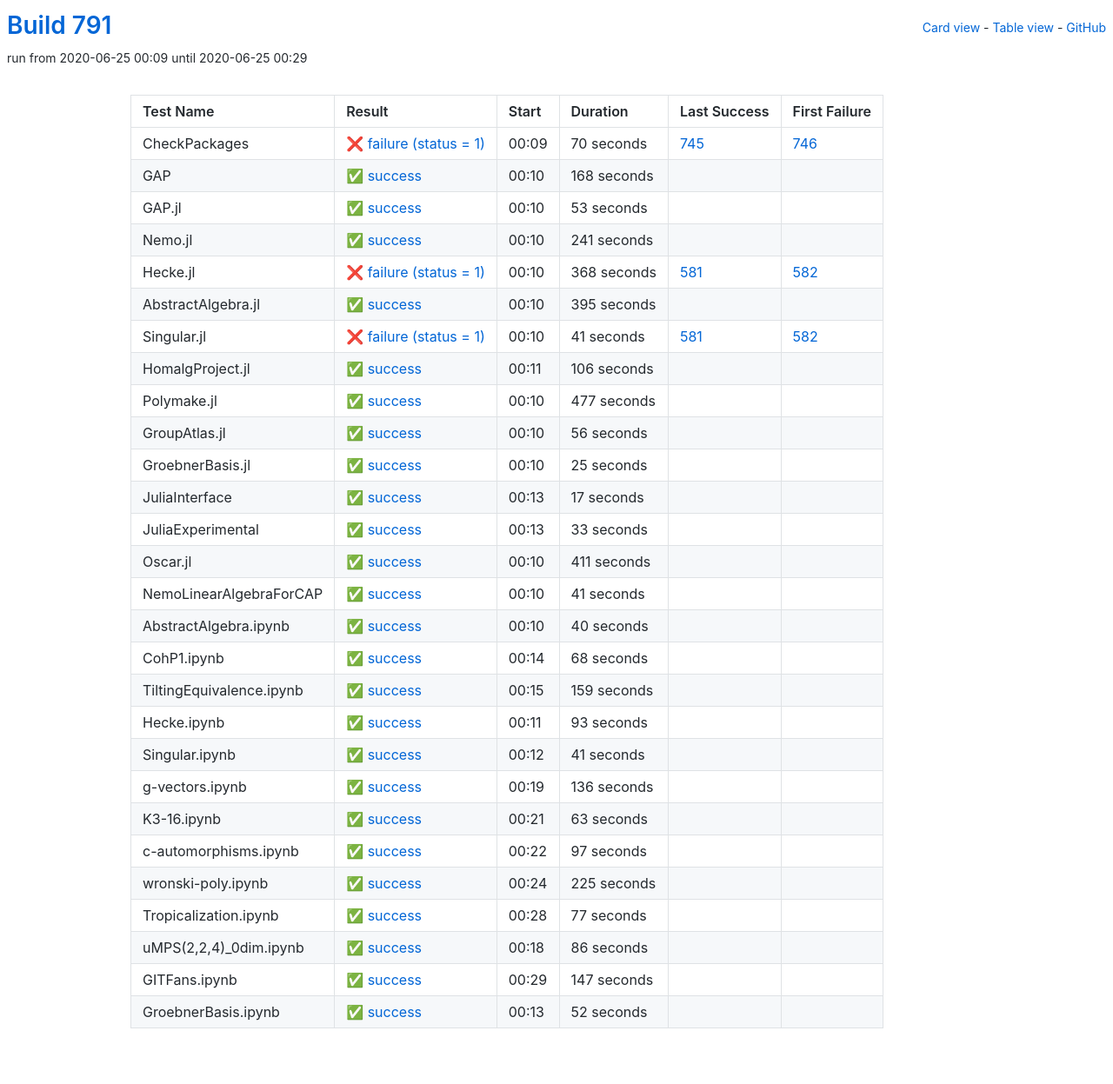
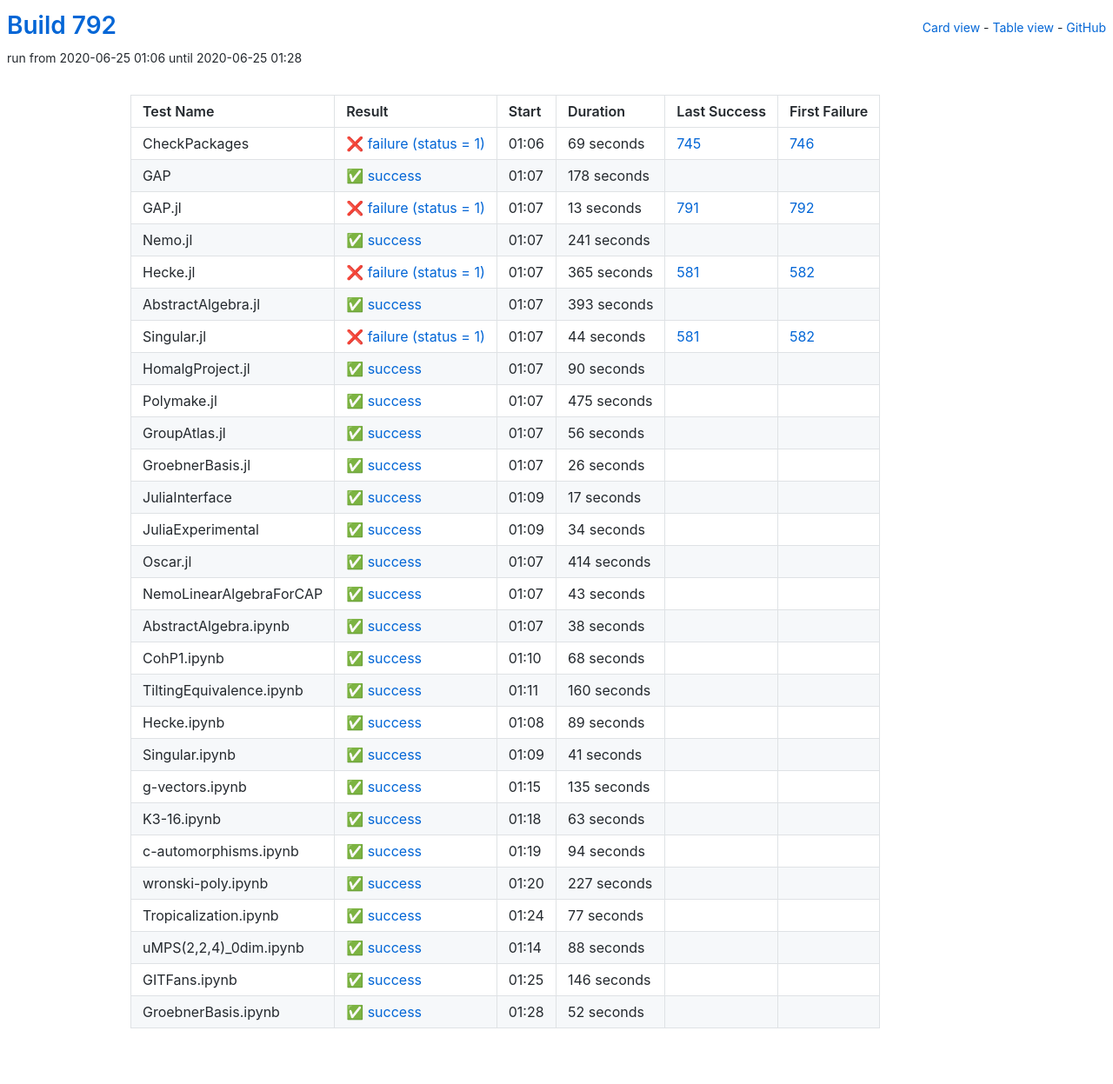
Before and after one commit to oscar-system/oscar-ci-status-1.4, a Jekyll site: the page built from table.html, in a window 1280 px wide. Shown: the whole page at 87% size. Built offline with Jekyll 4.4.1, drawn with Linux system fonts in a browser that asks for light colours.

Commit message:
Build #792

```diff
--- a/_data/ci.yml
+++ b/_data/ci.yml
@@ -1,6 +1,6 @@
 ---
-build: 791
-build_url: https://oscarci.mathematik.uni-kl.de/job/oscar-julia-1.4/791/
+build: 792
+build_url: https://oscarci.mathematik.uni-kl.de/job/oscar-julia-1.4/792/
 job: oscar-julia-1.4
 organization: oscar-system
 repo: oscar-ci-status-1.4
@@ -8,44 +8,44 @@ repourl: https://github.com/oscar-system/oscar-ci-status-1.4
 tests:
 - name: CheckPackages
   id: checkpackages
-  log: https://oscarci.mathematik.uni-kl.de/job/oscar-julia-1.4/791/artifact/logs/build-791/CheckPackages.log
-  start: 2020-06-25 00:09
+  log: https://oscarci.mathematik.uni-kl.de/job/oscar-julia-1.4/792/artifact/logs/build-792/CheckPackages.log
+  start: 2020-06-25 01:06
   success: false
   exitcode: 1
   status: failure
-  duration: 70
+  duration: 69
   last_success: 745
   last_success_url: https://oscarci.mathematik.uni-kl.de/job/oscar-julia-1.4/745/
   first_failure: 746
   first_failure_url: https://oscarci.mathematik.uni-kl.de/job/oscar-julia-1.4/746/
 - name: GAP
   id: gap
-  log: https://oscarci.mathematik.uni-kl.de/job/oscar-julia-1.4/791/artifact/logs/build-791/GAP.log
-  start: 2020-06-25 00:10
+  log: https://oscarci.mathematik.uni-kl.de/job/oscar-julia-1.4/792/artifact/logs/build-792/GAP.log
+  start: 2020-06-25 01:07
   success: true
   exitcode: 0
   status: success
-  duration: 168
+  duration: 178
   last_success: false
   last_success_url:
   first_failure: false
   first_failure_url:
 - name: GAP.jl
   id: gap-jl
-  log: https://oscarci.mathematik.uni-kl.de/job/oscar-julia-1.4/791/artifact/logs/build-791/GAP.jl.log
-  start: 2020-06-25 00:10
-  success: true
-  exitcode: 0
-  status: success
-  duration: 53
-  last_success: false
-  last_success_url:
-  first_failure: false
-  first_failure_url:
+  log: https://oscarci.mathematik.uni-kl.de/job/oscar-julia-1.4/792/artifact/logs/build-792/GAP.jl.log
+  start: 2020-06-25 01:07
+  success: false
+  exitcode: 1
+  status: failure
+  duration: 13
+  last_success: 791
+  last_success_url: https://oscarci.mathematik.uni-kl.de/job/oscar-julia-1.4/791/
+  first_failure: 792
+  first_failure_url: https://oscarci.mathematik.uni-kl.de/job/oscar-julia-1.4/792/
 - name: Nemo.jl
   id: nemo-jl
-  log: https://oscarci.mathematik.uni-kl.de/job/oscar-julia-1.4/791/artifact/logs/build-791/Nemo.jl.log
-  start: 2020-06-25 00:10
+  log: https://oscarci.mathematik.uni-kl.de/job/oscar-julia-1.4/792/artifact/logs/build-792/Nemo.jl.log
+  start: 2020-06-25 01:07
   success: true
   exitcode: 0
   status: success
@@ -56,68 +56,68 @@ tests:
   first_failure_url:
 - name: Hecke.jl
   id: hecke-jl
-  log: https://oscarci.mathematik.uni-kl.de/job/oscar-julia-1.4/791/artifact/logs/build-791/Hecke.jl.log
-  start: 2020-06-25 00:10
+  log: https://oscarci.mathematik.uni-kl.de/job/oscar-julia-1.4/792/artifact/logs/build-792/Hecke.jl.log
+  start: 2020-06-25 01:07
   success: false
   exitcode: 1
   status: failure
-  duration: 368
+  duration: 365
   last_success: 581
   last_success_url: https://oscarci.mathematik.uni-kl.de/job/oscar-julia-1.4/581/
   first_failure: 582
   first_failure_url: https://oscarci.mathematik.uni-kl.de/job/oscar-julia-1.4/582/
 - name: AbstractAlgebra.jl
   id: abstractalgebra-jl
-  log: https://oscarci.mathematik.uni-kl.de/job/oscar-julia-1.4/791/artifact/logs/build-791/AbstractAlgebra.jl.log
-  start: 2020-06-25 00:10
+  log: https://oscarci.mathematik.uni-kl.de/job/oscar-julia-1.4/792/artifact/logs/build-792/AbstractAlgebra.jl.log
+  start: 2020-06-25 01:07
   success: true
   exitcode: 0
   status: success
-  duration: 395
+  duration: 393
   last_success: false
   last_success_url:
   first_failure: false
   first_failure_url:
 - name: Singular.jl
   id: singular-jl
-  log: https://oscarci.mathematik.uni-kl.de/job/oscar-julia-1.4/791/artifact/logs/build-791/Singular.jl.log
-  start: 2020-06-25 00:10
+  log: https://oscarci.mathematik.uni-kl.de/job/oscar-julia-1.4/792/artifact/logs/build-792/Singular.jl.log
+  start: 2020-06-25 01:07
   success: false
   exitcode: 1
   status: failure
-  duration: 41
+  duration: 44
   last_success: 581
   last_success_url: https://oscarci.mathematik.uni-kl.de/job/oscar-julia-1.4/581/
   first_failure: 582
   first_failure_url: https://oscarci.mathematik.uni-kl.de/job/oscar-julia-1.4/582/
 - name: HomalgProject.jl
   id: homalgproject-jl
-  log: https://oscarci.mathematik.uni-kl.de/job/oscar-julia-1.4/791/artifact/logs/build-791/HomalgProject.jl.log
-  start: 2020-06-25 00:11
+  log: https://oscarci.mathematik.uni-kl.de/job/oscar-julia-1.4/792/artifact/logs/build-792/HomalgProject.jl.log
+  start: 2020-06-25 01:07
   success: true
   exitcode: 0
   status: success
-  duration: 106
+  duration: 90
   last_success: false
   last_success_url:
   first_failure: false
   first_failure_url:
 - name: Polymake.jl
   id: polymake-jl
-  log: https://oscarci.mathematik.uni-kl.de/job/oscar-julia-1.4/791/artifact/logs/build-791/Polymake.jl.log
-  start: 2020-06-25 00:10
+  log: https://oscarci.mathematik.uni-kl.de/job/oscar-julia-1.4/792/artifact/logs/build-792/Polymake.jl.log
+  start: 2020-06-25 01:07
   success: true
   exitcode: 0
   status: success
-  duration: 477
+  duration: 475
   last_success: false
   last_success_url:
   first_failure: false
   first_failure_url:
 - name: GroupAtlas.jl
   id: groupatlas-jl
-  log: https://oscarci.mathematik.uni-kl.de/job/oscar-julia-1.4/791/artifact/logs/build-791/GroupAtlas.jl.log
-  start: 2020-06-25 00:10
+  log: https://oscarci.mathematik.uni-kl.de/job/oscar-julia-1.4/792/artifact/logs/build-792/GroupAtlas.jl.log
+  start: 2020-06-25 01:07
   success: true
   exitcode: 0
   status: success
@@ -128,20 +128,20 @@ tests:
   first_failure_url:
 - name: GroebnerBasis.jl
   id: groebnerbasis-jl
-  log: https://oscarci.mathematik.uni-kl.de/job/oscar-julia-1.4/791/artifact/logs/build-791/GroebnerBasis.jl.log
-  start: 2020-06-25 00:10
+  log: https://oscarci.mathematik.uni-kl.de/job/oscar-julia-1.4/792/artifact/logs/build-792/GroebnerBasis.jl.log
+  start: 2020-06-25 01:07
   success: true
   exitcode: 0
   status: success
-  duration: 25
+  duration: 26
   last_success: false
   last_success_url:
   first_failure: false
   first_failure_url:
 - name: JuliaInterface
   id: juliainterface
-  log: https://oscarci.mathematik.uni-kl.de/job/oscar-julia-1.4/791/artifact/logs/build-791/JuliaInterface.log
-  start: 2020-06-25 00:13
+  log: https://oscarci.mathematik.uni-kl.de/job/oscar-julia-1.4/792/artifact/logs/build-792/JuliaInterface.log
+  start: 2020-06-25 01:09
   success: true
   exitcode: 0
   status: success
@@ -152,56 +152,56 @@ tests:
   first_failure_url:
 - name: JuliaExperimental
   id: juliaexperimental
-  log: https://oscarci.mathematik.uni-kl.de/job/oscar-julia-1.4/791/artifact/logs/build-791/JuliaExperimental.log
-  start: 2020-06-25 00:13
+  log: https://oscarci.mathematik.uni-kl.de/job/oscar-julia-1.4/792/artifact/logs/build-792/JuliaExperimental.log
+  start: 2020-06-25 01:09
   success: true
   exitcode: 0
   status: success
-  duration: 33
+  duration: 34
   last_success: false
   last_success_url:
   first_failure: false
   first_failure_url:
 - name: Oscar.jl
   id: oscar-jl
-  log: https://oscarci.mathematik.uni-kl.de/job/oscar-julia-1.4/791/artifact/logs/build-791/Oscar.jl.log
-  start: 2020-06-25 00:10
+  log: https://oscarci.mathematik.uni-kl.de/job/oscar-julia-1.4/792/artifact/logs/build-792/Oscar.jl.log
+  start: 2020-06-25 01:07
   success: true
   exitcode: 0
   status: success
-  duration: 411
+  duration: 414
   last_success: false
   last_success_url:
   first_failure: false
   first_failure_url:
 - name: NemoLinearAlgebraForCAP
   id: nemolinearalgebraforcap
-  log: https://oscarci.mathematik.uni-kl.de/job/oscar-julia-1.4/791/artifact/logs/build-791/NemoLinearAlgebraForCAP.log
-  start: 2020-06-25 00:10
+  log: https://oscarci.mathematik.uni-kl.de/job/oscar-julia-1.4/792/artifact/logs/build-792/NemoLinearAlgebraForCAP.log
+  start: 2020-06-25 01:07
   success: true
   exitcode: 0
   status: success
-  duration: 41
+  duration: 43
   last_success: false
   last_success_url:
   first_failure: false
   first_failure_url:
 - name: AbstractAlgebra.ipynb
   id: abstractalgebra-ipynb
-  log: https://oscarci.mathematik.uni-kl.de/job/oscar-julia-1.4/791/artifact/logs/build-791/AbstractAlgebra.ipynb.log
-  start: 2020-06-25 00:10
+  log: https://oscarci.mathematik.uni-kl.de/job/oscar-julia-1.4/792/artifact/logs/build-792/AbstractAlgebra.ipynb.log
+  start: 2020-06-25 01:07
   success: true
   exitcode: 0
   status: success
-  duration: 40
+  duration: 38
   last_success: false
   last_success_url:
   first_failure: false
   first_failure_url:
 - name: CohP1.ipynb
   id: cohp1-ipynb
-  log: https://oscarci.mathematik.uni-kl.de/job/oscar-julia-1.4/791/artifact/logs/build-791/CohP1.ipynb.log
-  start: 2020-06-25 00:14
+  log: https://oscarci.mathematik.uni-kl.de/job/oscar-julia-1.4/792/artifact/logs/build-792/CohP1.ipynb.log
+  start: 2020-06-25 01:10
   success: true
   exitcode: 0
   status: success
@@ -212,32 +212,32 @@ tests:
   first_failure_url:
 - name: TiltingEquivalence.ipynb
   id: tiltingequivalence-ipynb
-  log: https://oscarci.mathematik.uni-kl.de/job/oscar-julia-1.4/791/artifact/logs/build-791/TiltingEquivalence.ipynb.log
-  start: 2020-06-25 00:15
+  log: https://oscarci.mathematik.uni-kl.de/job/oscar-julia-1.4/792/artifact/logs/build-792/TiltingEquivalence.ipynb.log
+  start: 2020-06-25 01:11
   success: true
   exitcode: 0
   status: success
-  duration: 159
+  duration: 160
   last_success: false
   last_success_url:
   first_failure: false
   first_failure_url:
 - name: Hecke.ipynb
   id: hecke-ipynb
-  log: https://oscarci.mathematik.uni-kl.de/job/oscar-julia-1.4/791/artifact/logs/build-791/Hecke.ipynb.log
-  start: 2020-06-25 00:11
+  log: https://oscarci.mathematik.uni-kl.de/job/oscar-julia-1.4/792/artifact/logs/build-792/Hecke.ipynb.log
+  start: 2020-06-25 01:08
   success: true
   exitcode: 0
   status: success
-  duration: 93
+  duration: 89
   last_success: false
   last_success_url:
   first_failure: false
   first_failure_url:
 - name: Singular.ipynb
   id: singular-ipynb
-  log: https://oscarci.mathematik.uni-kl.de/job/oscar-julia-1.4/791/artifact/logs/build-791/Singular.ipynb.log
-  start: 2020-06-25 00:12
+  log: https://oscarci.mathematik.uni-kl.de/job/oscar-julia-1.4/792/artifact/logs/build-792/Singular.ipynb.log
+  start: 2020-06-25 01:09
   success: true
   exitcode: 0
   status: success
@@ -248,20 +248,20 @@ tests:
   first_failure_url:
 - name: g-vectors.ipynb
   id: g-vectors-ipynb
-  log: https://oscarci.mathematik.uni-kl.de/job/oscar-julia-1.4/791/artifact/logs/build-791/g-vectors.ipynb.log
-  start: 2020-06-25 00:19
+  log: https://oscarci.mathematik.uni-kl.de/job/oscar-julia-1.4/792/artifact/logs/build-792/g-vectors.ipynb.log
+  start: 2020-06-25 01:15
   success: true
   exitcode: 0
   status: success
-  duration: 136
+  duration: 135
   last_success: false
   last_success_url:
   first_failure: false
   first_failure_url:
 - name: K3-16.ipynb
   id: k3-16-ipynb
-  log: https://oscarci.mathematik.uni-kl.de/job/oscar-julia-1.4/791/artifact/logs/build-791/K3-16.ipynb.log
-  start: 2020-06-25 00:21
+  log: https://oscarci.mathematik.uni-kl.de/job/oscar-julia-1.4/792/artifact/logs/build-792/K3-16.ipynb.log
+  start: 2020-06-25 01:18
   success: true
   exitcode: 0
   status: success
@@ -272,32 +272,32 @@ tests:
   first_failure_url:
 - name: c-automorphisms.ipynb
   id: c-automorphisms-ipynb
-  log: https://oscarci.mathematik.uni-kl.de/job/oscar-julia-1.4/791/artifact/logs/build-791/c-automorphisms.ipynb.log
-  start: 2020-06-25 00:22
+  log: https://oscarci.mathematik.uni-kl.de/job/oscar-julia-1.4/792/artifact/logs/build-792/c-automorphisms.ipynb.log
+  start: 2020-06-25 01:19
   success: true
   exitcode: 0
   status: success
-  duration: 97
+  duration: 94
   last_success: false
   last_success_url:
   first_failure: false
   first_failure_url:
 - name: wronski-poly.ipynb
   id: wronski-poly-ipynb
-  log: https://oscarci.mathematik.uni-kl.de/job/oscar-julia-1.4/791/artifact/logs/build-791/wronski-poly.ipynb.log
-  start: 2020-06-25 00:24
+  log: https://oscarci.mathematik.uni-kl.de/job/oscar-julia-1.4/792/artifact/logs/build-792/wronski-poly.ipynb.log
+  start: 2020-06-25 01:20
   success: true
   exitcode: 0
   status: success
-  duration: 225
+  duration: 227
   last_success: false
   last_success_url:
   first_failure: false
   first_failure_url:
 - name: Tropicalization.ipynb
   id: tropicalization-ipynb
-  log: https://oscarci.mathematik.uni-kl.de/job/oscar-julia-1.4/791/artifact/logs/build-791/Tropicalization.ipynb.log
-  start: 2020-06-25 00:28
+  log: https://oscarci.mathematik.uni-kl.de/job/oscar-julia-1.4/792/artifact/logs/build-792/Tropicalization.ipynb.log
+  start: 2020-06-25 01:24
   success: true
   exitcode: 0
   status: success
@@ -308,32 +308,32 @@ tests:
   first_failure_url:
 - name: uMPS(2,2,4)_0dim.ipynb
   id: umps-2-2-4-0dim-ipynb
-  log: https://oscarci.mathematik.uni-kl.de/job/oscar-julia-1.4/791/artifact/logs/build-791/uMPS-2-2-4-_0dim.ipynb.log
-  start: 2020-06-25 00:18
+  log: https://oscarci.mathematik.uni-kl.de/job/oscar-julia-1.4/792/artifact/logs/build-792/uMPS-2-2-4-_0dim.ipynb.log
+  start: 2020-06-25 01:14
   success: true
   exitcode: 0
   status: success
-  duration: 86
+  duration: 88
   last_success: false
   last_success_url:
   first_failure: false
   first_failure_url:
 - name: GITFans.ipynb
   id: gitfans-ipynb
-  log: https://oscarci.mathematik.uni-kl.de/job/oscar-julia-1.4/791/artifact/logs/build-791/GITFans.ipynb.log
-  start: 2020-06-25 00:29
+  log: https://oscarci.mathematik.uni-kl.de/job/oscar-julia-1.4/792/artifact/logs/build-792/GITFans.ipynb.log
+  start: 2020-06-25 01:25
   success: true
   exitcode: 0
   status: success
-  duration: 147
+  duration: 146
   last_success: false
   last_success_url:
   first_failure: false
   first_failure_url:
 - name: GroebnerBasis.ipynb
   id: groebnerbasis-ipynb
-  log: https://oscarci.mathematik.uni-kl.de/job/oscar-julia-1.4/791/artifact/logs/build-791/GroebnerBasis.ipynb.log
-  start: 2020-06-25 00:13
+  log: https://oscarci.mathematik.uni-kl.de/job/oscar-julia-1.4/792/artifact/logs/build-792/GroebnerBasis.ipynb.log
+  start: 2020-06-25 01:28
   success: true
   exitcode: 0
   status: success
```
Also changed, not shown: README.md.
